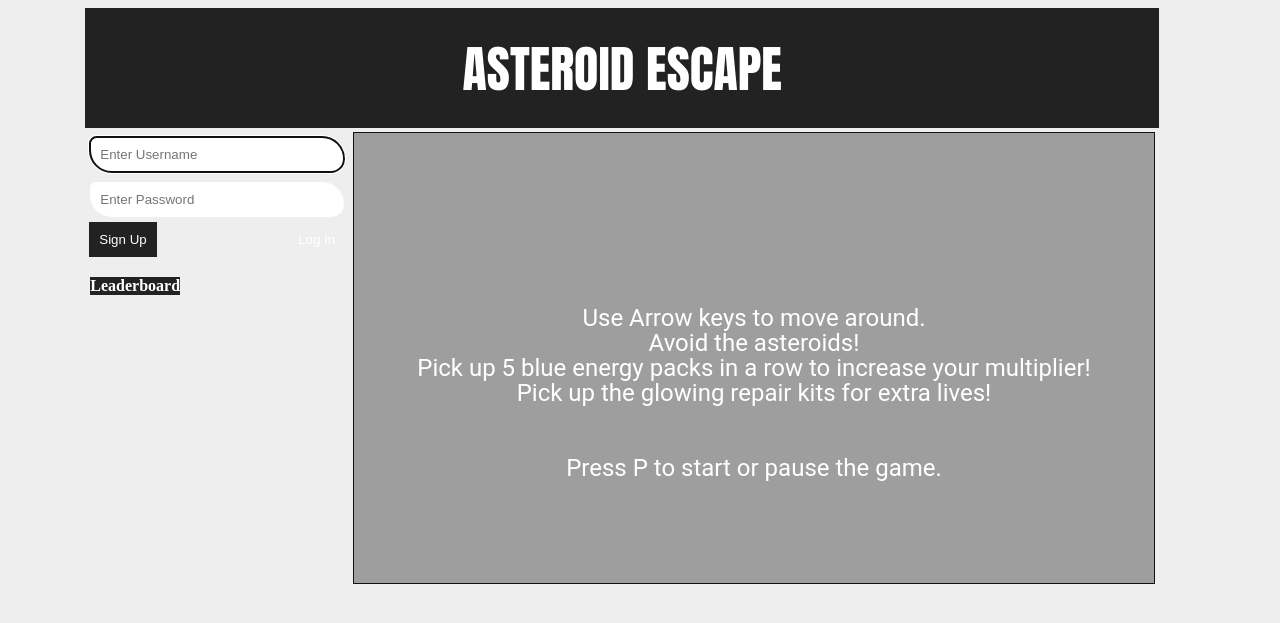
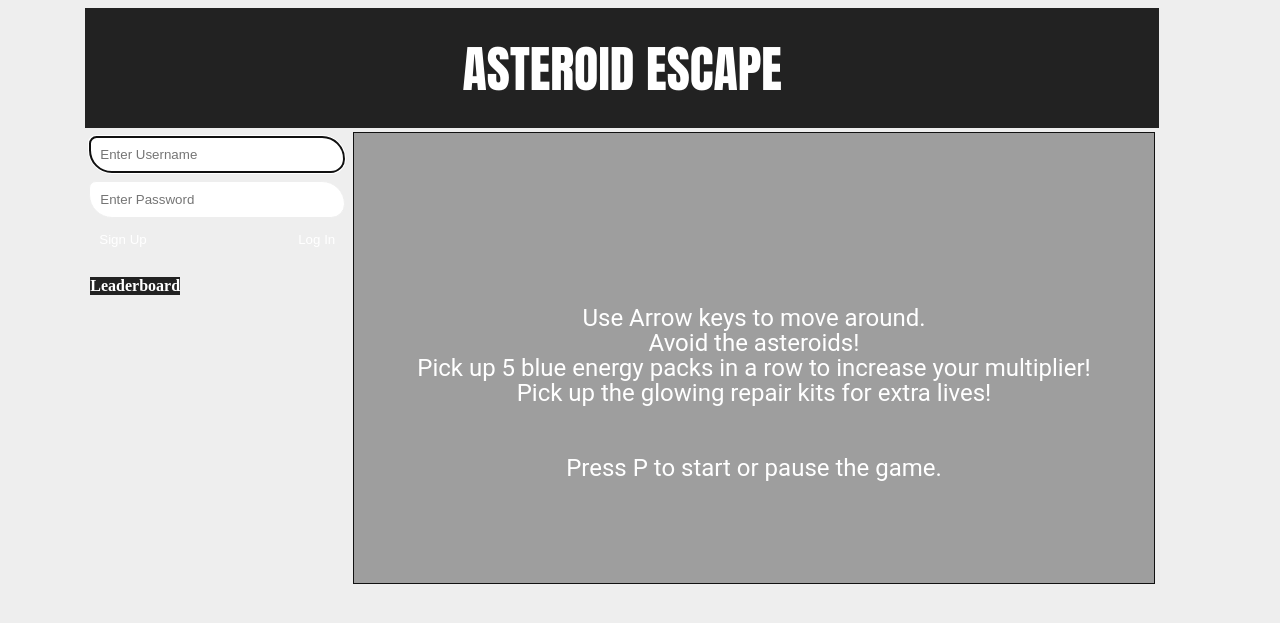
Before and after one commit to jackylau-nyc/Asteroid-Escape, a PHP site: page / in a window 1280 px wide. Shown: the top 623 px of the page. Run offline with PHP 8.4, Linux system fonts and the light colour scheme; data that the repository does not hold is empty.

Commit message:
adjusting front end

```diff
--- a/index.php
+++ b/index.php
@@ -25,7 +25,7 @@
 				<input type="password" placeholder="Enter Password" value = "<?php echo $password ?>" name="psw" id="loginPassword" class ="loginField" onFocus="if (deadTimer == -1) pauseGame(); document.getElementById('logInResponse').innerHTML='';">
 				<span class="error"><div id="logInResponse"></div></span>
 				<button  style= "float:right; background-color: #eee;" type="button" onclick="logIn()" class="signupbtn">Log In</button>
-				<button style= "float:left; background-color: #222;" id = "signUpbtn" onclick="if (deadTimer == -1) pauseGame(); document.getElementById('signUp').style.display='block'; listening = false;" style="width:auto;">Sign Up</button>
+				<button style= "float:left; background-color: #eee;" id = "signUpbtn" onclick="if (deadTimer == -1) pauseGame(); document.getElementById('signUp').style.display='block'; listening = false;" style="width:auto;">Sign Up</button>
 			 </div>
 			 <div id = "userInfo">
 			 </div>
@@ -81,7 +81,7 @@
 				  <span class="error"><div id="signUpResponse"></div></span>
 
 				  <div  id = "signUpFormBtns" class="clearfix">
-					<button type="button" style= "float:left; background-color: #222;" onclick="document.getElementById('signUp').style.display='none'; listening = true;">Cancel</button>
+					<button type="button" style= "float:left; background-color: #eee;" onclick="document.getElementById('signUp').style.display='none'; listening = true;">Cancel</button>
 					<button type="button" style= "float:right; background-color: #eee;" onclick="signUp()" class="signupbtn">Sign Up</button>
 				  </div>
 				</div>
```
